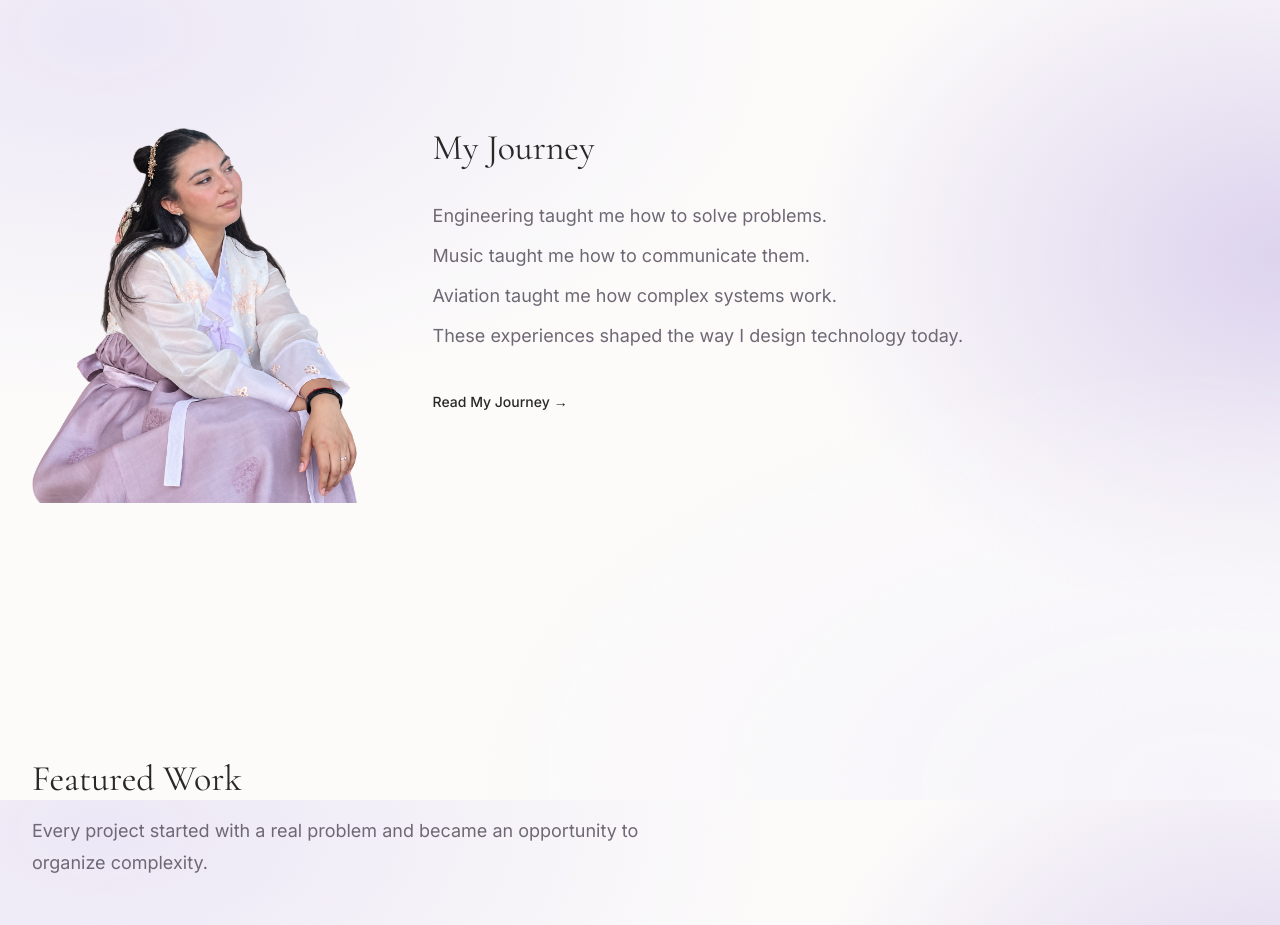
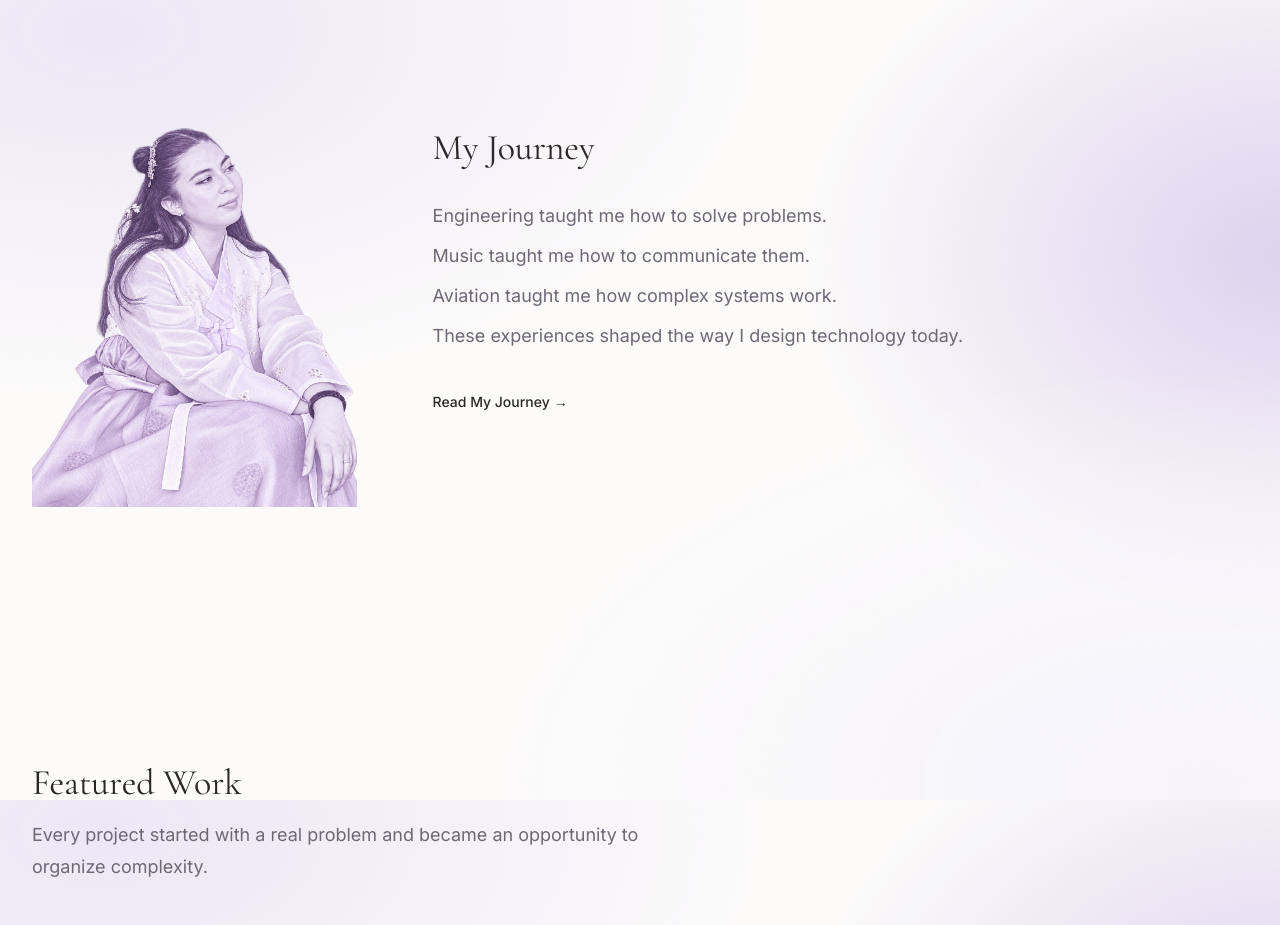
Before and after one commit to maygr09/mayra-gomez, a Next.js app: page / in a window 1280 px wide. Shown: the part 800-1725 px from the top of the page. Built offline with nearby package versions, Linux system fonts and the light colour scheme.

Commit message:
Change lavender-tone journey photo variant

```diff
--- a/components/home/JourneyPreview.tsx
+++ b/components/home/JourneyPreview.tsx
@@ -11,9 +11,9 @@ export default function JourneyPreview() {
     >
       <Container>
         <div className="grid grid-cols-1 items-start gap-y-8 md:grid-cols-[auto_1fr] md:gap-x-[2cm] md:gap-y-0">
-          <div className="relative mx-auto aspect-[1168/1346] w-[275px] md:mx-0 md:w-[325px]">
+          <div className="relative mx-auto aspect-[1161/1355] w-[275px] md:mx-0 md:w-[325px]">
             <Image
-              src="/images/my-journey.png"
+              src="/images/my-journey-lavender.png"
               alt="Portrait of Mayra Gomez"
               fill
               sizes="(min-width: 768px) 325px, 275px"
```
Also changed, not shown: public/images/my-journey-lavender.png (added).
